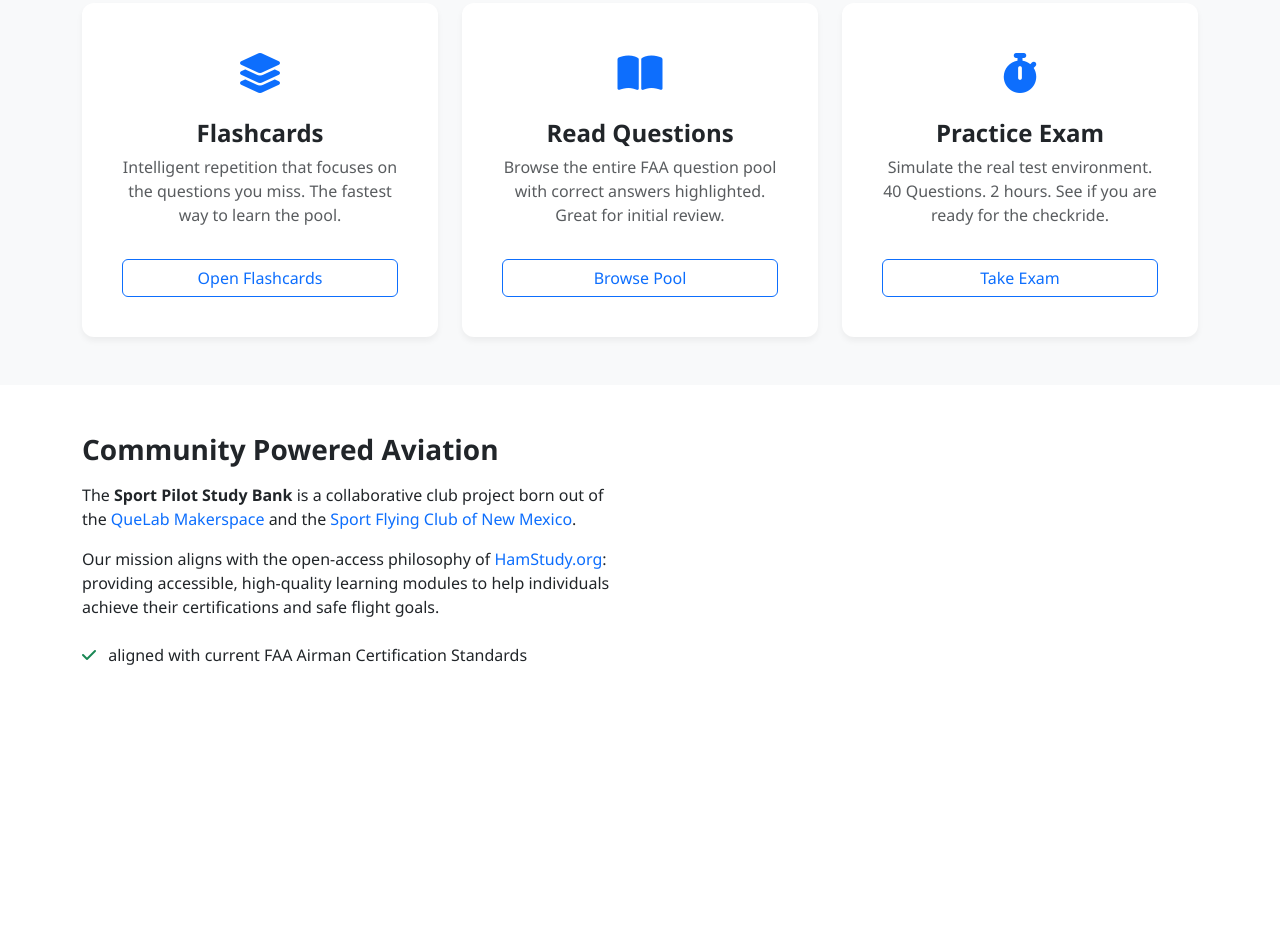
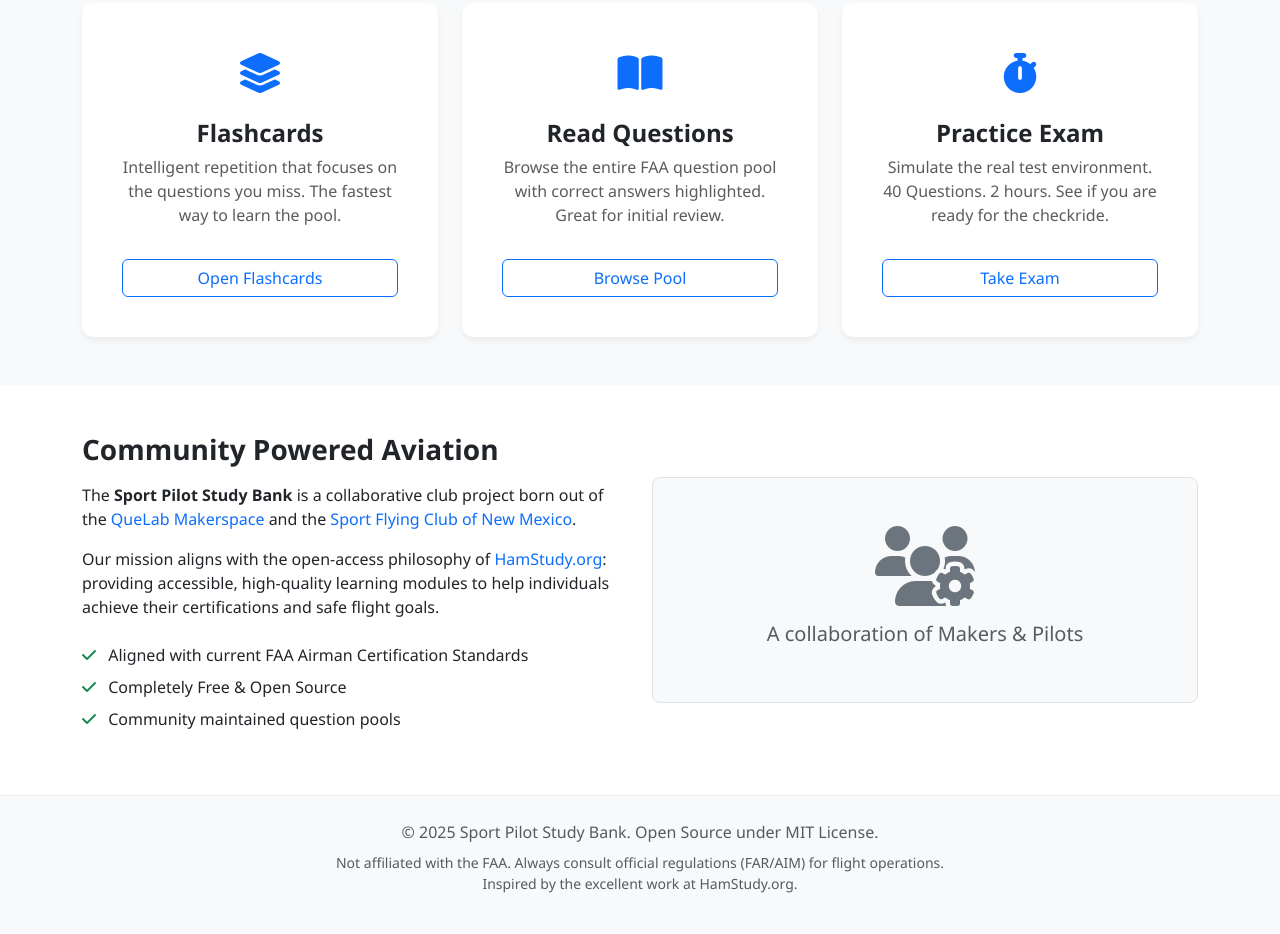
Before and after one commit to SportPilotStudyBank/sportpilotstudybank.github.io, a plain HTML site: page index.html in a window 1280 px wide. Shown: the part 624-1558 px from the top of the page. Before the commit the page ends 1355 px from the top, so only its background shows below. Drawn offline with nearby package versions, Linux system fonts and the light colour scheme.

Commit message:
Update mission statement and footer in index.html

```diff
--- a/index.html
+++ b/index.html
@@ -150,5 +150,33 @@
                         Our mission aligns with the open-access philosophy of <a href="https://hamstudy.org" class="text-decoration-none" target="_blank">HamStudy.org</a>: providing accessible, high-quality learning modules to help individuals achieve their certifications and safe flight goals.
                     </p>
                     <ul class="list-unstyled mt-4">
-                        <li class="mb-2"><i class="fa-solid fa-check text-success me-2"></i> aligned with current FAA Airman Certification Standards</li>
-                        <li class="mb-
+                        <li class="mb-2"><i class="fa-solid fa-check text-success me-2"></i> Aligned with current FAA Airman Certification Standards</li>
+                        <li class="mb-2"><i class="fa-solid fa-check text-success me-2"></i> Completely Free & Open Source</li>
+                        <li class="mb-2"><i class="fa-solid fa-check text-success me-2"></i> Community maintained question pools</li>
+                    </ul>
+                </div>
+                <div class="col-lg-6 text-center">
+                    <div class="p-5 bg-light rounded-3 border border-dashed">
+                        <i class="fa-solid fa-users-gear fa-5x text-secondary mb-3"></i>
+                        <p class="h5 text-muted">A collaboration of Makers & Pilots</p>
+                    </div>
+                </div>
+            </div>
+        </div>
+    </section>
+
+    <footer class="py-4">
+        <div class="container text-center">
+            <p class="text-muted mb-2">
+                &copy; <script>document.write(new Date().getFullYear())</script> Sport Pilot Study Bank. Open Source under MIT License.
+            </p>
+            <p class="small text-muted">
+                Not affiliated with the FAA. Always consult official regulations (FAR/AIM) for flight operations. <br>
+                Inspired by the excellent work at HamStudy.org.
+            </p>
+        </div>
+    </footer>
+
+    <script src="https://cdn.jsdelivr.net/npm/bootstrap@5.3.0/dist/js/bootstrap.bundle.min.js"></script>
+</body>
+</html>
```
